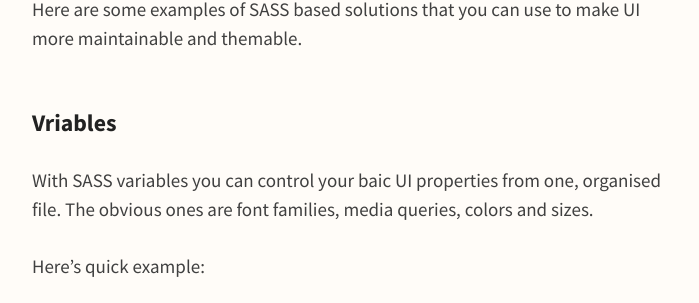
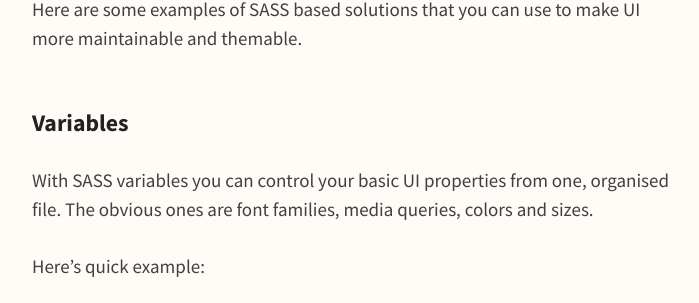
Before and after one commit to bart747/bart747, a Jekyll site: the page built from _posts/2015-11-19-maintainable-ui.md, in a window 1280 px wide and 900 px high, scrolled down 403 px. Shown: the part 152-455 px from the top of the window, without its empty margins (285-984 px from the left). Built offline with Jekyll 4.4.1, drawn with Linux system fonts in a browser that asks for light colours; some of the changed text lies outside the part shown.

Commit message:
fix typos

```diff
--- a/_posts/2015-11-19-ui-customization.md
+++ b/_posts/2015-11-19-maintainable-ui.md
@@ -16,9 +16,9 @@ So make your life easier and build things that are easy to edit.
 Here are some examples of SASS based solutions that you can use to make UI more maintainable and themable.
 
 
-## Vriables
+## Variables
 
-With SASS variables you can control your baic UI properties from one, organised file.
+With SASS variables you can control your basic UI properties from one, organised file.
 The obvious ones are font families, media queries, colors and sizes.
 
 Here's quick example:
@@ -93,10 +93,13 @@ $lg:               1024px;
 
 ### What's rhythm unit ($u)?
 
-You can use $u for things like margins, padding, height and  line-height. It will keep everything well aligned. It equals your default leading size.
+You can use $u for things like margins, padding, height and  line-height.
+It will keep everything well aligned. It equals your default leading size.
 
-For instance, when you have two different UI blocks (like media object) in-line, it will prevent misalignment.
-Just use it to set up margins and paddings. If there's a headline that's bigger than basic font size,
+For instance, when you have two different UI blocks (like media object) in-line,
+it will prevent misalignment.
+Just use it to set up margins and paddings.
+If there's a headline that's bigger than basic font size,
 fit it into a line-hight that equals one $u.
 
 
@@ -196,7 +199,7 @@ Building a gallery based on halves and quarters, or rule of thirds gives enough
 
 Your article page doesn't need a three column version.
 
-One media-obiect layout with extra modifier classes is better than a few completely different ones.
+One media-object layout with extra modifier classes is better than a few completely different ones.
 Mod classes are something like this: <code>.photo-big,
 .text-only, .secondary.</code>
 
```
